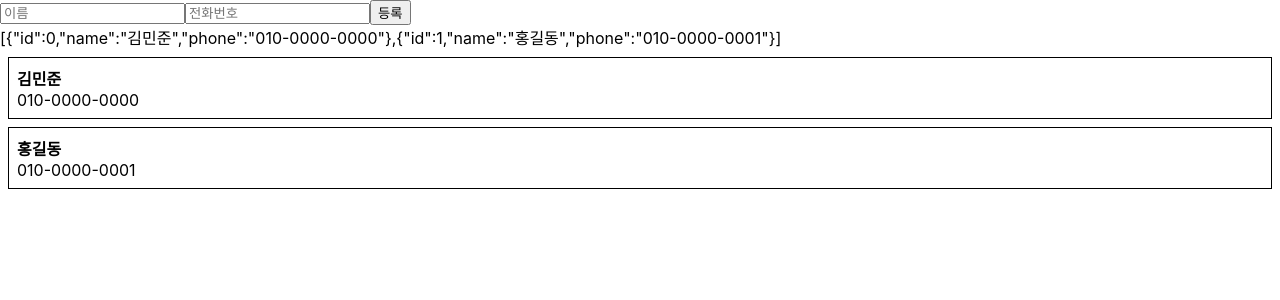
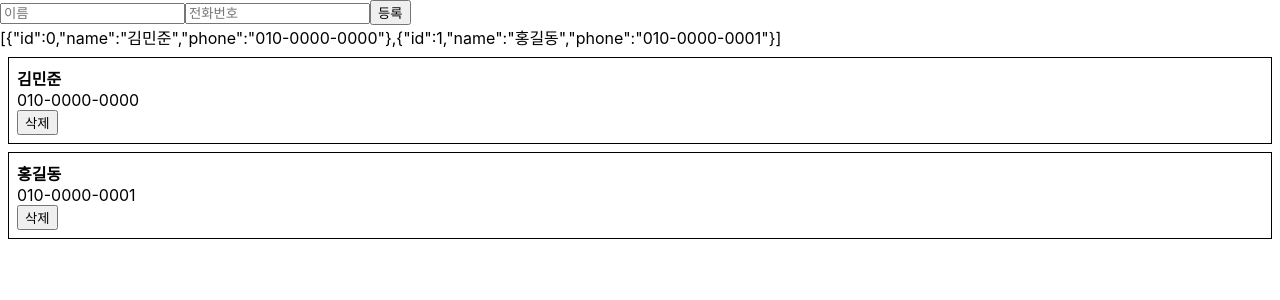
Before and after one commit to JC-OH/React-PhoneBook, a React (Create React App) app: page / in a window 1280 px wide. Shown: the top 300 px of the page. Built offline with nearby package versions, Linux system fonts and the light colour scheme.

Commit message:
배열 다루기 - 데이터 제거

```diff
--- a/src/App.js
+++ b/src/App.js
@@ -34,6 +34,32 @@
       information: information.concat({ id: this.id++, ...data })
     })
   }
+
+  // 우리는 단순히 값이 3인걸 없애는 것이죠?
+  // 배열에는 filter 라는 내장함수가 있는데, 이 함수는 특정 조건에 부합되는 원소들만 뽑아내서 새 배열을 만들어줍니다.
+  // 따라서, 3이 제외된 배열을 만들기 위해서 이러한 코드를 작성 할 수도 있지요.
+  // array.filter(num => num !== 3); // [1, 2, 4, 5]
+
+  handleRemove = (id) => {
+
+    const { information } = this.state;
+    this.setState({
+      information: information.filter(info => info.id !== id)
+    })
+  }
+  // 우리는 handleUpdate 라는 함수를 만들건데요, 이 함수는 id 와 data 라는 파라미터를 받아와서 필요한 정보를 업데이트 해줍니다.
+  // 이 handleUpdate 는 PhoneInfoList 의 onUpdate 로 전달해주세요.
+  handleUpdate = (id, data) => {
+    const { information } = this.state;
+    this.setState({
+      information: information.map(
+          info => id === info.id
+              ? { ...info, ...data } // 새 객체를 만들어서 기존의 값과 전달받은 data 을 덮어씀
+              : info // 기존의 값을 그대로 유지
+      )
+    })
+  }
+
   render() {
     const { information } = this.state;
     return (
@@ -43,8 +69,15 @@
           />
           {/*render 함수에서는 information 값을 문자열로 변환하여 보여주었습니다.*/}
           {JSON.stringify(information)}
-
-          <PhoneInfoList data={this.state.information}/>
+          {/*
+          id 를 파라미터로 받아오는 handleRemove 라는 함수를 만드시고, PhoneInfoList 로 전달하세요.
+          PhoneInfoList 에서는 props 로 전달받은 onRemove 를 그대로 전달해주겠습니다.
+          */}
+          <PhoneInfoList
+              data={this.state.information}
+              onRemove={this.handleRemove}
+              onUpdate={this.handleUpdate}
+          />
         </div>
     );
   }
--- a/src/components/PhoneInfo.js
+++ b/src/components/PhoneInfo.js
@@ -19,6 +19,12 @@
         }
     }
 
+    handleRemove = () => {
+        // 삭제 버튼이 클릭되면 onRemove 에 id 넣어서 호출
+        const { info, onRemove } = this.props;
+        onRemove(info.id);
+    }
+
     render() {
         const style = {
             border: '1px solid black',
@@ -26,12 +32,13 @@
             margin: '8px'
         };
 
-        const { name, phone, id } = this.props.info;
+        const { name, phone} = this.props.info;
 
         return (
             <div style={style}>
                 <div><b>{name}</b></div>
                 <div>{phone}</div>
+                <button onClick={this.handleRemove}>삭제</button>
             </div>
         )
     }
--- a/src/components/PhoneInfoList.js
+++ b/src/components/PhoneInfoList.js
@@ -5,8 +5,12 @@
 class PhoneInfoList extends Component {
     // 가끔씩은 실수로 props 를 빠트려먹을때가 있습니다. 혹은, 특정 상황에 props 를 일부러 비워야 할 때도 있구요.
     // 그러한 경우에, props 의 기본값을 설정해줄 수 있는데요, 그것이 바로 defaultProps 입니다.
+
+    // PhoneInfoList 에서는 props 로 전달받은 onRemove 를 그대로 전달해주겠습니다.
+    // 이 함수가 전달되지 않았을 경우를 대비하여 해당 props 를 위한 defaultProps 도 설정하세요.
     static defaultProps = {
-        data: []
+        data: [],
+        onRemove: () => console.warn('onRemove not defined'),
     }
 
     // 이 컴포넌트에서는 data 라는 배열을 가져와서 map 을 통하여 JSX 로 변환을 해줍니다.
@@ -14,9 +18,14 @@
     // 리액트는 배열을 렌더링 할 때 값을 통하여 업데이트 성능을 최적화하는데요, 한번 다음 예시를 살펴보세요.
 
     render() {
-        const { data } = this.props;
+        const { data, onRemove  } = this.props;
+
         const list = data.map(
-            info => (<PhoneInfo key={info.id} info={info}/>)
+            info => (<PhoneInfo
+                        key={info.id}
+                        info={info}
+                        onRemove={onRemove}
+            />)
         );
 
         return (
```
